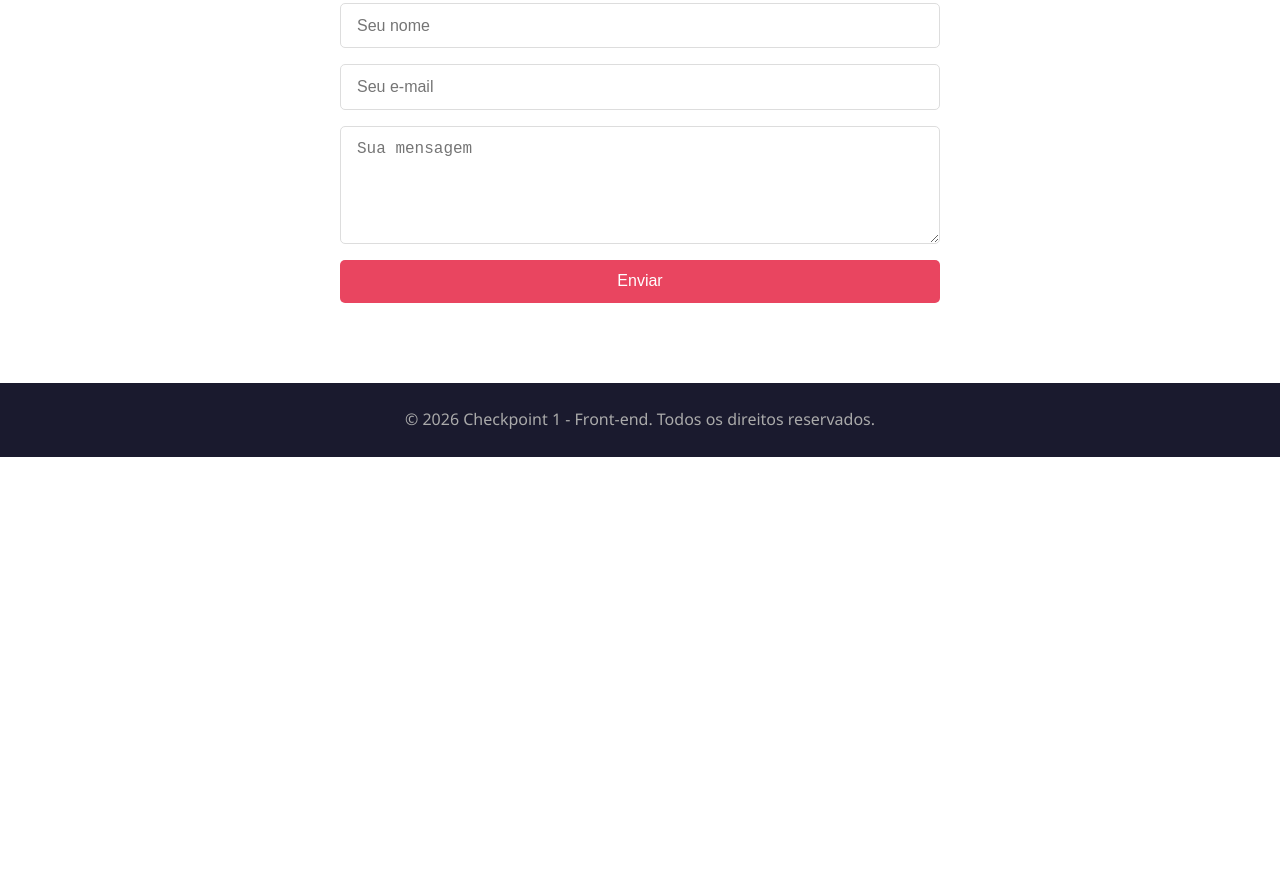
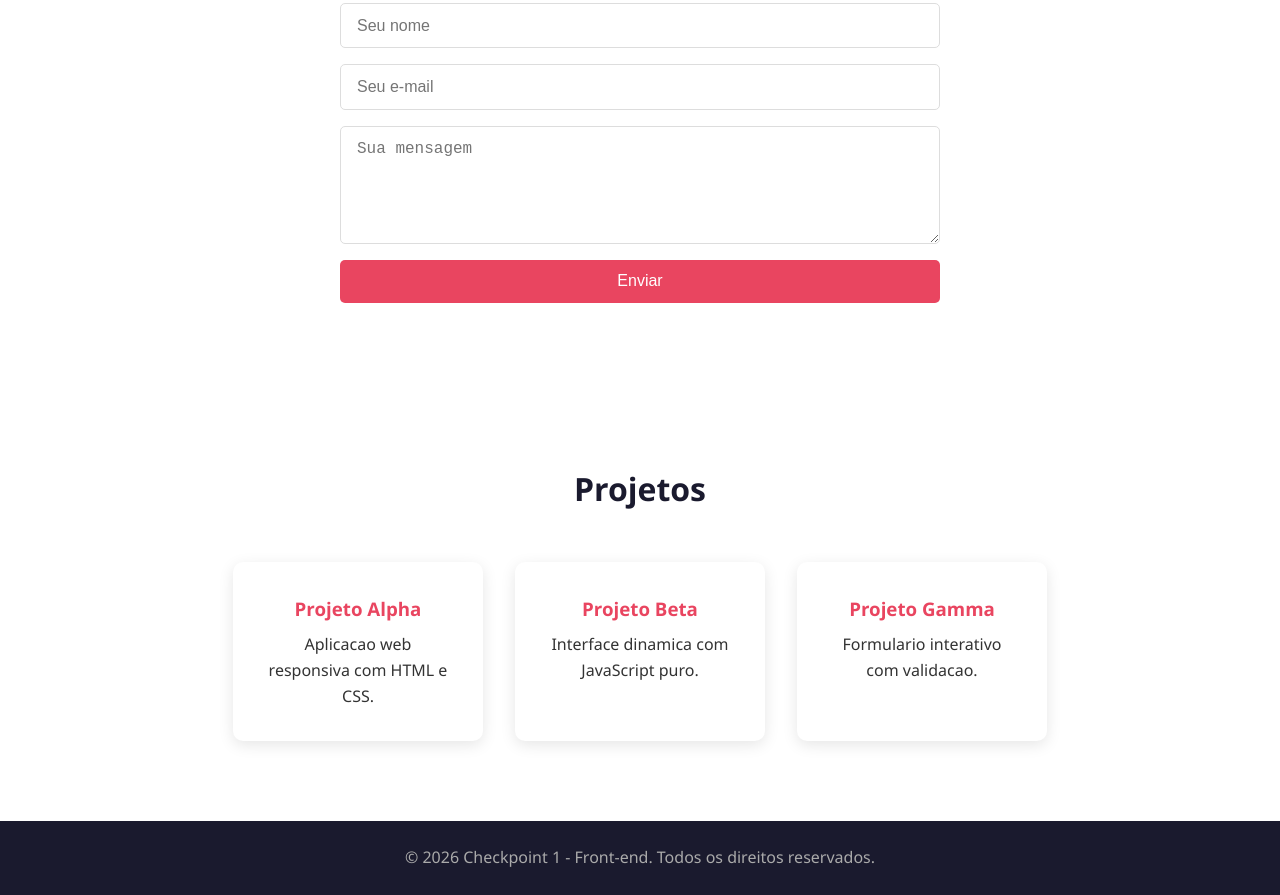
Before and after one commit to enzoleiva2008-blip/checkpoint1-front, a plain HTML site: page index.html in a window 1280 px wide. Shown: the part 1459-2354 px from the top of the page. Before the commit the page ends 1916 px from the top, so only its background shows below. Drawn offline with Linux system fonts and the light colour scheme; a script that the page names is missing.

Commit message:
Adiciona secao de projetos e rodape da pagina

```diff
--- a/index.html
+++ b/index.html
@@ -60,6 +60,26 @@
     </div>
   </section>
 
+  <section id="projetos" class="sobre" style="background:#fff;">
+    <div class="container">
+      <h2>Projetos</h2>
+      <div class="cards">
+        <div class="card">
+          <h3>Projeto Alpha</h3>
+          <p>Aplicacao web responsiva com HTML e CSS.</p>
+        </div>
+        <div class="card">
+          <h3>Projeto Beta</h3>
+          <p>Interface dinamica com JavaScript puro.</p>
+        </div>
+        <div class="card">
+          <h3>Projeto Gamma</h3>
+          <p>Formulario interativo com validacao.</p>
+        </div>
+      </div>
+    </div>
+  </section>
+
   <footer>
     <p>&copy; 2026 Checkpoint 1 - Front-end. Todos os direitos reservados.</p>
   </footer>
```
